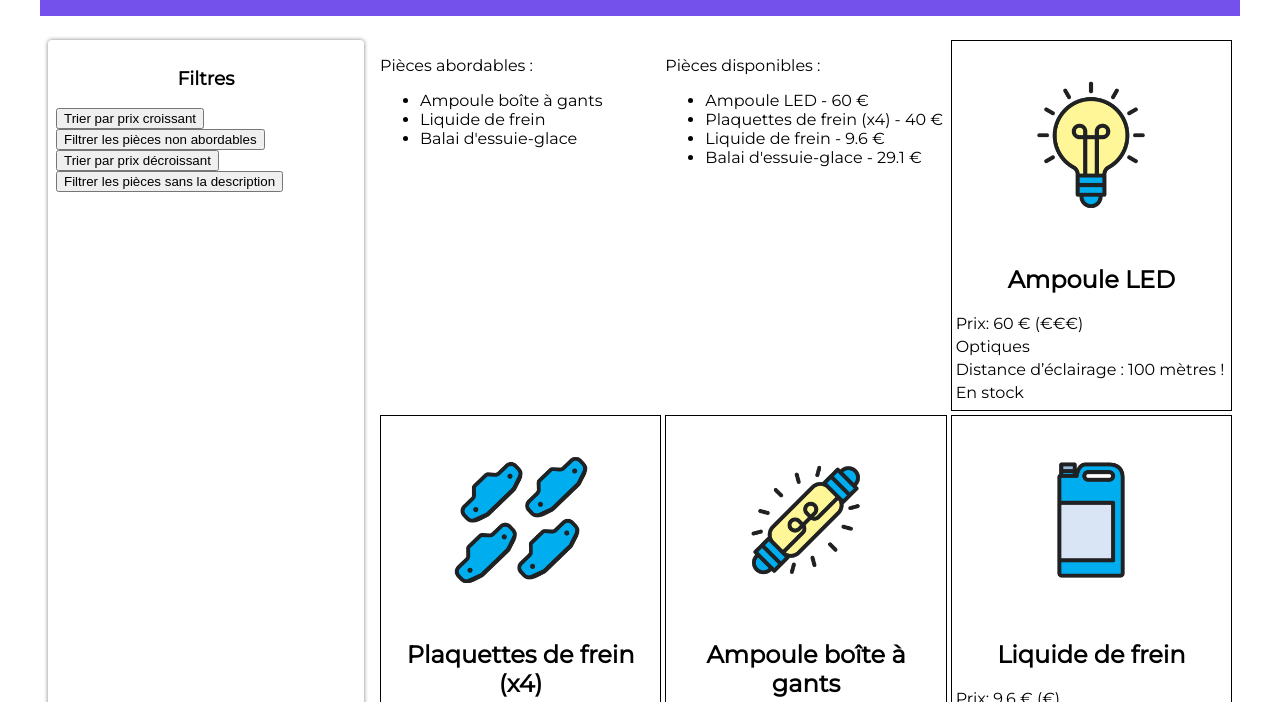
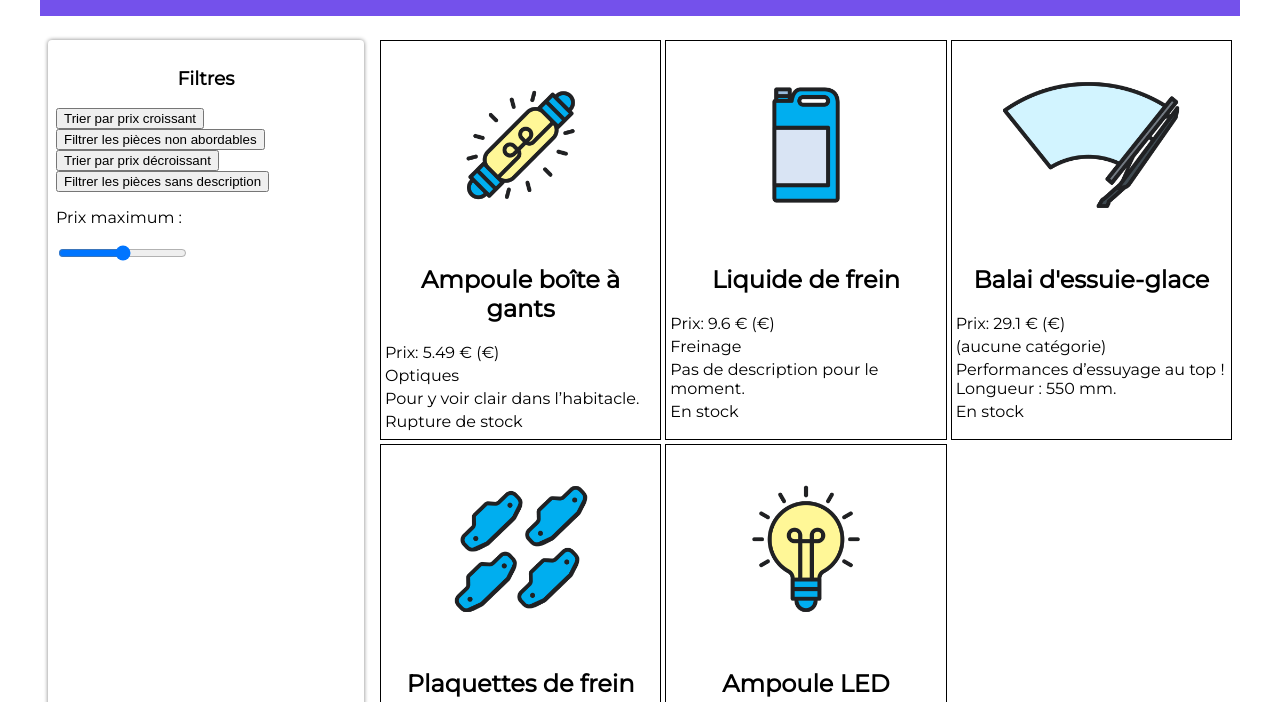
Before and after one commit to enismermer/openclassroom-pages-web-dynamiques-javascript, a website: page index.html in a window 1280 px wide. Both pictures are taken after a click on the button "Trier par prix croissant". Shown: the part 98-800 px from the top of the page. Drawn offline with Linux system fonts and the light colour scheme.

Commit message:
mettre a jour laffichage de la page web

```diff
--- a/index.html
+++ b/index.html
@@ -21,17 +21,20 @@
 				<br>
 				<button class="btn-decroissant">Trier par prix décroissant</button>
 				<br>
-				<button class="btn-nodescription">Filtrer les pièces sans la description</button>
+				<button class="btn-nodesc">Filtrer les pièces sans description</button>
+				<br>
+				<p>Prix maximum : </p>
+				<input type="range" name="prix-max" id="prix-max" min="0" max="60" step="5">
 			</section>
 
 			<!-- Fiches produits -->
 			<section class="fiches">
 				<!-- Code ajouté -->
 				<div class="abordables">
-					<p>Pièces abordables :</p>
+
 				</div>
 				<div class="disponibles">
-					<p>Pièces disponibles :</p>
+
 				</div>
 			</section>
 		</main>
--- a/pieces.js
+++ b/pieces.js
@@ -2,6 +2,7 @@
 const reponse = await fetch('pieces-autos.json');
 const pieces = await reponse.json();
 
+function genererPieces(pieces){
     for (let i = 0; i < pieces.length; i++) {
 
         const article = pieces[i];
@@ -30,75 +31,70 @@ for (let i = 0; i < pieces.length; i++) {
         pieceElement.appendChild(nomElement);
         pieceElement.appendChild(prixElement);
         pieceElement.appendChild(categorieElement);
-    //Ajout des éléments au DOM pour l'exercice
+        // Ajout des éléments au DOM pour l'exercice
         pieceElement.appendChild(descriptionElement);
         pieceElement.appendChild(stockElement);
 
+     }
+}
 
-}
-// Gestion des boutons
+genererPieces(pieces);
 
-// Trier la liste dans l'ordre croissant
+ // Gestion des bouttons
 const boutonTrier = document.querySelector(".btn-trier");
 
 boutonTrier.addEventListener("click", function () {
     const piecesOrdonnees = Array.from(pieces);
-
     piecesOrdonnees.sort(function (a, b) {
         return a.prix - b.prix;
      });
-
-    console.log(piecesOrdonnees);
+     document.querySelector(".fiches").innerHTML = "";
+    genererPieces(piecesOrdonnees);
 });
 
-
-// Filtrer la liste avec le prix inférieur ou égal à 35 euros
 const boutonFiltrer = document.querySelector(".btn-filtrer");
 
 boutonFiltrer.addEventListener("click", function () {
     const piecesFiltrees = pieces.filter(function (piece) {
         return piece.prix <= 35;
     });
-
-    console.log(piecesFiltrees);
-
+    document.querySelector(".fiches").innerHTML = "";
+    genererPieces(piecesFiltrees);
 });
 
-// Trier la liste dans l'ordre décroissant
+// Correction Exercice
 const boutonDecroissant = document.querySelector(".btn-decroissant");
 
 boutonDecroissant.addEventListener("click", function () {
-    const piecesDesordonnees = Array.from(pieces);
-
-    piecesDesordonnees.sort(function (a, b) {
+    const piecesOrdonnees = Array.from(pieces);
+    piecesOrdonnees.sort(function (a, b) {
         return b.prix - a.prix;
      });
-    console.log(piecesDesordonnees);
+     document.querySelector(".fiches").innerHTML = "";
+    genererPieces(piecesOrdonnees);
 });
 
-// Filtrer la liste sans la description
-const boutonNoDescription = document.querySelector(".btn-nodescription");
+const boutonNoDescription = document.querySelector(".btn-nodesc");
 
 boutonNoDescription.addEventListener("click", function () {
     const piecesFiltrees = pieces.filter(function (piece) {
-        return piece.description;
-    })
-    console.log(piecesFiltrees);
-})
+        return piece.description
+    });
+    document.querySelector(".fiches").innerHTML = "";
+    genererPieces(piecesFiltrees);
+});
 
-
-// Créer la liste avec uniquement les noms
 const noms = pieces.map(piece => piece.nom);
-
-// Afficher la liste des noms dont le prix est strictement inférieur à 35 euros
-for(let i = pieces.length -1 ; i >= 0; i--){
-   if(pieces[i].prix > 35){
+for (let i = pieces.length -1 ; i >= 0; i--) {
+    if (pieces[i].prix > 35) {
         noms.splice(i,1)
     }
 }
 console.log(noms)
+// Création de l'en-tête
 
-
+const pElement = document.createElement('p')
+pElement.innerText = "Pièces abordables :";
 // Création de la liste
 const abordablesElements = document.createElement('ul');
 // Ajout de chaque nom à la liste
@@ -109,35 +105,38 @@ for(let i=0; i < noms.length ; i++){
 }
 // Ajout de l'en-tête puis de la liste au bloc résultats filtres
 document.querySelector('.abordables')
+    .appendChild(pElement)
     .appendChild(abordablesElements)
 
+// Code Exercice
+const nomsDisponibles = pieces.map(piece => piece.nom)
+const prixDisponibles = pieces.map(piece => piece.prix)
 
-
-// Créer la liste avec uniquement les noms
-const nomsDisponibles = pieces.map(piece => piece.nom);
-// Créer la liste avec uniquement les prix
-const prixDisponibles = pieces.map(piece => piece.prix);
-
-
-// Afficher la liste des noms et des prix dont la disponibilité est true
-for(let i = pieces.length -1 ; i >= 0; i--){
-    if(pieces[i].disponibilite === false){
+for (let i = pieces.length -1 ; i >= 0; i--) {
+    if( pieces[i].disponibilite === false) {
         nomsDisponibles.splice(i,1)
         prixDisponibles.splice(i,1)
     }
 }
 
-// console.log(prixDisponibles)
+const disponiblesElement = document.createElement('ul');
 
-// Création de la liste
-const disponiblesElement = document.createElement("ul");
-// Ajout de nom et prix à la liste
-for (let i = 0; i < nomsDisponibles.length; i++) {
-    const nomElement = document.createElement("li");
+for (let i=0 ; i < nomsDisponibles.length ; i++) {
+    const nomElement = document.createElement('li');
     nomElement.innerText = `${nomsDisponibles[i]} - ${prixDisponibles[i]} €`
-    disponiblesElement.appendChild(nomElement);
+    disponiblesElement.appendChild(nomElement)
 }
 
-// Ajout de l'en-tête puis de la liste au bloc résultats filtres
-document.querySelector('.disponibles')
-    .appendChild(disponiblesElement)
+const pElementDisponible = document.createElement('p')
+pElementDisponible.innerText = "Pièces disponibles :";
+document.querySelector('.disponibles').appendChild(pElementDisponible).appendChild(disponiblesElement)
+
+
+const inputPrixMax = document.querySelector("#prix-max")
+inputPrixMax.addEventListener("input", function () {
+    const piecesFiltrees = pieces.filter((piece) => {
+        return piece.prix <= inputPrixMax.value;
+    })
+    document.querySelector(".fiches").innerHTML = "";
+    genererPieces(piecesFiltrees);
+})
```
Lines whose indentation alone changed are shown as unchanged.
